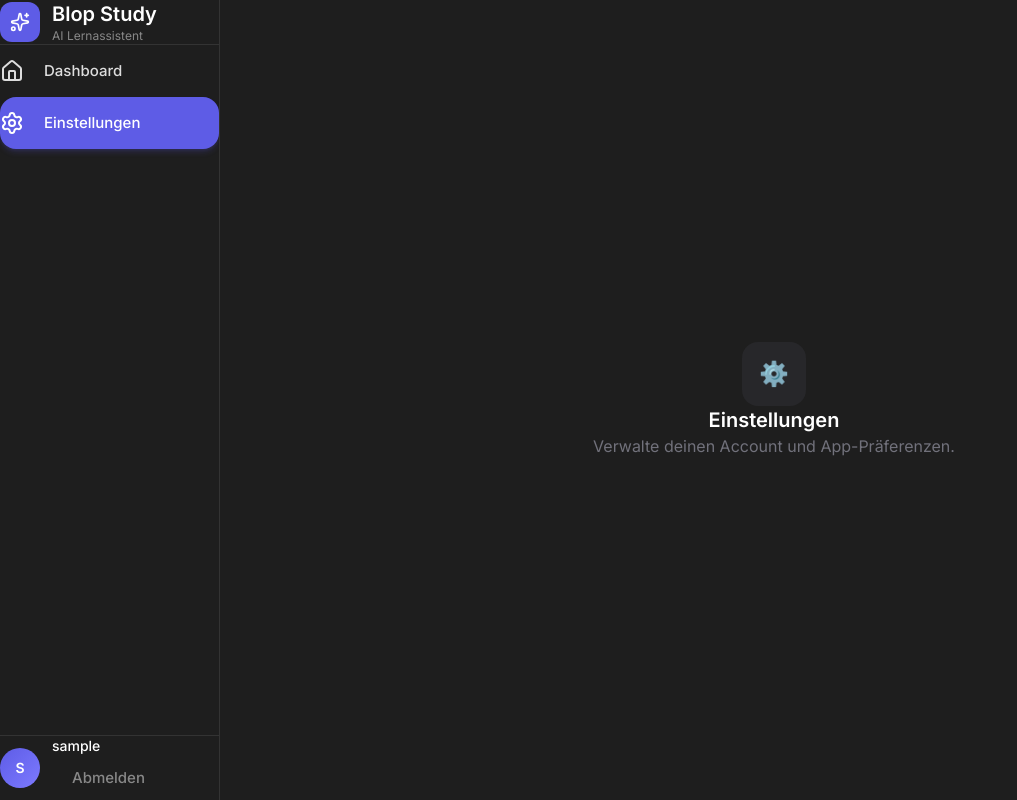
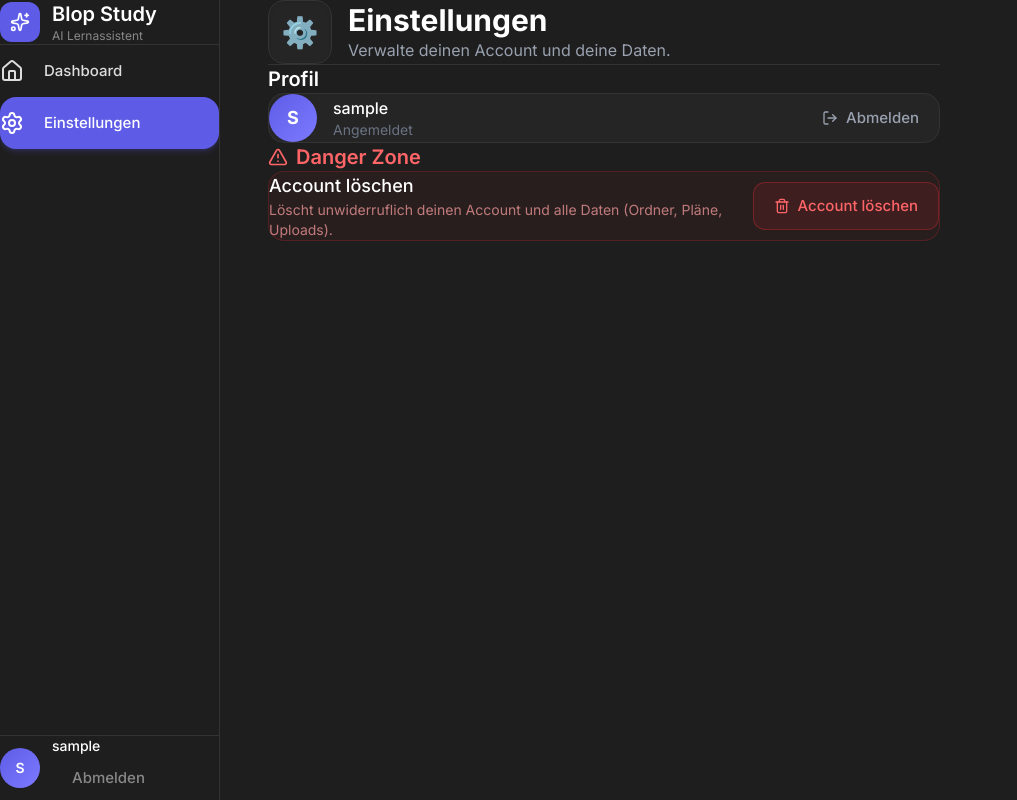
Before and after one commit to BenSchwank/Blop, a Next.js app in the folder StudyFlow/frontend/: page /settings in a window 1280 px wide. Shown: the whole page, without its empty margins (0-1017 px from the left). Built offline with nearby package versions, Linux system fonts and the light colour scheme; no server answers; sample sign-in values are in the browser's storage.

Commit message:
Feat: Add Delete Account functionality in Settings

```diff
--- a/StudyFlow/frontend/src/app/settings/page.tsx
+++ b/StudyFlow/frontend/src/app/settings/page.tsx
@@ -1,13 +1,170 @@
+"use client";
+
+import React, { useState, useEffect } from 'react';
+import { Trash2, AlertTriangle, Loader2, LogOut } from 'lucide-react';
+import { useRouter } from 'next/navigation';
+
 export default function Settings() {
+    const router = useRouter();
+    const [username, setUsername] = useState("");
+    const [loading, setLoading] = useState(false);
+
+    // Delete State
+    const [isDeleteOpen, setIsDeleteOpen] = useState(false);
+    const [deletePassword, setDeletePassword] = useState("");
+    const [deleteError, setDeleteError] = useState("");
+
+    const API_BASE = process.env.NEXT_PUBLIC_API_URL || 'http://localhost:8000/api';
+
+    useEffect(() => {
+        const user = localStorage.getItem("username");
+        if (user) setUsername(user);
+    }, []);
+
+    const handleDeleteAccount = async (e: React.FormEvent) => {
+        e.preventDefault();
+        setLoading(true);
+        setDeleteError("");
+
+        try {
+            const res = await fetch(`${API_BASE}/auth/user`, {
+                method: "DELETE",
+                headers: { "Content-Type": "application/json" },
+                body: JSON.stringify({ username, password: deletePassword })
+            });
+
+            if (res.ok) {
+                // Success
+                localStorage.clear();
+                window.location.href = "/login";
+            } else {
+                const err = await res.json();
+                setDeleteError(err.detail || "Fehler beim Löschen.");
+            }
+        } catch (error) {
+            setDeleteError("Verbindungsfehler.");
+        } finally {
+            setLoading(false);
+        }
+    };
+
     return (
-        <div className="p-8 text-white min-h-screen flex flex-col items-center justify-center">
-            <div className="w-16 h-16 bg-zinc-800 rounded-2xl flex items-center justify-center mb-4">
-                <span className="text-2xl">⚙️</span>
+        <div className="bg-[#1e1e1e] min-h-screen p-8 md:p-12">
+            <div className="max-w-2xl mx-auto space-y-12">
+
+                {/* Header */}
+                <div className="flex items-center gap-4 border-b border-[#333] pb-8">
+                    <div className="w-16 h-16 bg-[#252526] rounded-2xl flex items-center justify-center text-3xl shadow-inner border border-[#333]">
+                        ⚙️
+                    </div>
+                    <div>
+                        <h1 className="text-3xl font-bold text-white">Einstellungen</h1>
+                        <p className="text-gray-400">Verwalte deinen Account und deine Daten.</p>
+                    </div>
+                </div>
+
+                {/* Profile Section */}
+                <section>
+                    <h2 className="text-xl font-semibold text-white mb-4">Profil</h2>
+                    <div className="bg-[#252526] border border-[#333] rounded-2xl p-6 flex items-center justify-between">
+                        <div className="flex items-center gap-4">
+                            <div className="w-12 h-12 rounded-full bg-gradient-to-br from-[#5E5CE6] to-[#7D7AFF] flex items-center justify-center text-white font-bold text-lg">
+                                {username.charAt(0).toUpperCase()}
+                            </div>
+                            <div>
+                                <p className="text-white font-medium">{username}</p>
+                                <p className="text-sm text-gray-500">Angemeldet</p>
+                            </div>
+                        </div>
+                        <button
+                            onClick={() => { localStorage.clear(); window.location.href = '/login'; }}
+                            className="text-sm text-gray-400 hover:text-white flex items-center gap-2 px-4 py-2 hover:bg-[#333] rounded-lg transition-colors"
+                        >
+                            <LogOut size={16} /> Abmelden
+                        </button>
+                    </div>
+                </section>
+
+                {/* Danger Zone */}
+                <section>
+                    <h2 className="text-xl font-semibold text-red-400 mb-4 flex items-center gap-2">
+                        <AlertTriangle size={20} /> Danger Zone
+                    </h2>
+                    <div className="bg-red-500/5 border border-red-500/20 rounded-2xl p-6">
+                        <div className="flex flex-col md:flex-row md:items-center justify-between gap-6">
+                            <div>
+                                <h3 className="text-lg font-medium text-white mb-1">Account löschen</h3>
+                                <p className="text-sm text-red-300/70">
+                                    Löscht unwiderruflich deinen Account und alle Daten (Ordner, Pläne, Uploads).
+                                </p>
+                            </div>
+                            <button
+                                onClick={() => setIsDeleteOpen(true)}
+                                className="px-5 py-2.5 bg-red-500/10 hover:bg-red-500/20 text-red-400 border border-red-500/30 rounded-xl text-sm font-medium transition-all whitespace-nowrap flex items-center gap-2"
+                            >
+                                <Trash2 size={16} />
+                                Account löschen
+                            </button>
+                        </div>
+                    </div>
+                </section>
+
             </div>
-            <h2 className="text-xl font-semibold mb-2">Einstellungen</h2>
-            <p className="text-zinc-500 max-w-md text-center">
-                Verwalte deinen Account und App-Präferenzen.
-            </p>
+
+            {/* Delete Confirmation Modal */}
+            {isDeleteOpen && (
+                <div className="fixed inset-0 z-50 flex items-center justify-center bg-black/80 backdrop-blur-sm p-4">
+                    <div className="bg-[#1e1e1e] border border-[#333] rounded-2xl w-full max-w-md p-8 shadow-2xl animate-in fade-in zoom-in duration-200">
+                        <div className="flex flex-col items-center text-center mb-6">
+                            <div className="w-16 h-16 bg-red-500/10 rounded-full flex items-center justify-center mb-4 text-red-500">
+                                <AlertTriangle size={32} />
+                            </div>
+                            <h3 className="text-2xl font-bold text-white mb-2">Bist du sicher?</h3>
+                            <p className="text-gray-400 text-sm">
+                                Diese Aktion kann <span className="text-red-400 font-semibold">nicht rückgängig</span> gemacht werden.
+                                Alle deine Daten werden sofort gelöscht.
+                            </p>
+                        </div>
+
+                        <form onSubmit={handleDeleteAccount} className="space-y-4">
+                            <div>
+                                <label className="block text-xs font-medium text-gray-500 mb-1.5 ml-1">Zur Bestätigung Passwort eingeben:</label>
+                                <input
+                                    type="password"
+                                    value={deletePassword}
+                                    onChange={(e) => setDeletePassword(e.target.value)}
+                                    placeholder="Dein Passwort"
+                                    className="w-full bg-[#252526] border border-[#333] text-white rounded-xl px-4 py-3 focus:ring-2 focus:ring-red-500/50 focus:border-red-500 outline-none transition-all"
+                                    autoFocus
+                                />
+                            </div>
+
+                            {deleteError && (
+                                <div className="p-3 bg-red-500/10 border border-red-500/20 rounded-lg text-red-400 text-sm text-center">
+                                    {deleteError}
+                                </div>
+                            )}
+
+                            <div className="flex gap-3 pt-2">
+                                <button
+                                    type="button"
+                                    onClick={() => { setIsDeleteOpen(false); setDeletePassword(""); setDeleteError(""); }}
+                                    className="flex-1 py-3 text-sm font-medium text-gray-300 hover:text-white bg-[#333] hover:bg-[#444] rounded-xl transition-all"
+                                >
+                                    Abbrechen
+                                </button>
+                                <button
+                                    type="submit"
+                                    disabled={!deletePassword || loading}
+                                    className="flex-1 py-3 text-sm font-medium bg-red-600 hover:bg-red-700 text-white rounded-xl transition-all disabled:opacity-50 flex justify-center items-center gap-2 shadow-lg shadow-red-900/20"
+                                >
+                                    {loading ? <Loader2 size={18} className="animate-spin" /> : "Endgültig löschen"}
+                                </button>
+                            </div>
+                        </form>
+                    </div>
+                </div>
+            )}
         </div>
     );
 }
```
Also changed, not shown: 1 other file (tests, documents, lock files or other folders).
